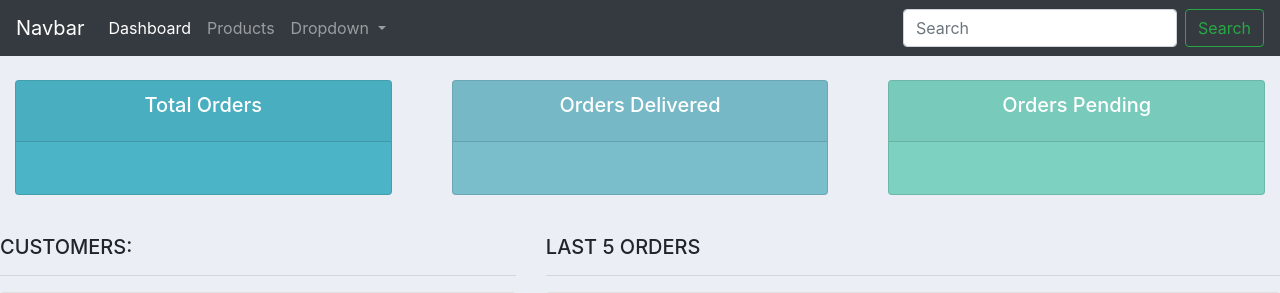
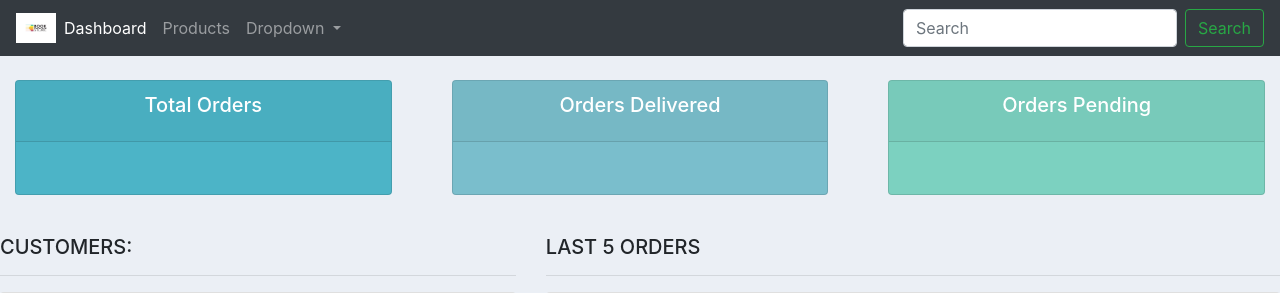
Before and after one commit to LeKiet258/Software-midterm-personal, a Django app: page / in a window 1280 px wide. Shown: the top 293 px of the page. Run offline with Django 4.2, Linux system fonts and the light colour scheme.

Commit message:
change text-based logo to image-based logo (success)

```diff
--- a/accounts/templates/accounts/navbar.html
+++ b/accounts/templates/accounts/navbar.html
@@ -1,6 +1,10 @@
 <!--source: https://getbootstrap.com/docs/4.0/components/navbar/ -->
+{% load static %}
+
 <nav class="navbar navbar-expand-lg navbar-dark bg-dark">
-    <a class="navbar-brand" href="#">Navbar</a>
+    {% comment %} <a class="navbar-brand" href="#">Navbar</a> {% endcomment %}
+    <img src="{% static 'images/logo.png' %}" style="width: 40px; min-width: 3px;"/>
+
     <button class="navbar-toggler" type="button" data-toggle="collapse" data-target="#navbarSupportedContent" aria-controls="navbarSupportedContent" aria-expanded="false" aria-label="Toggle navigation">
       <span class="navbar-toggler-icon"></span>
     </button>
--- a/crm1/settings.py
+++ b/crm1/settings.py
@@ -119,7 +119,7 @@ USE_TZ = True
 
 STATIC_URL = '/static/'
 MEDIA_URL = '/images/'
-STATICFILES_DIR = [
+STATICFILES_DIRS = [
     os.path.join(BASE_DIR, 'static')
 ]
 
```
Also changed, not shown: static/css/main.css (indentation only), static/images/logo.png.
